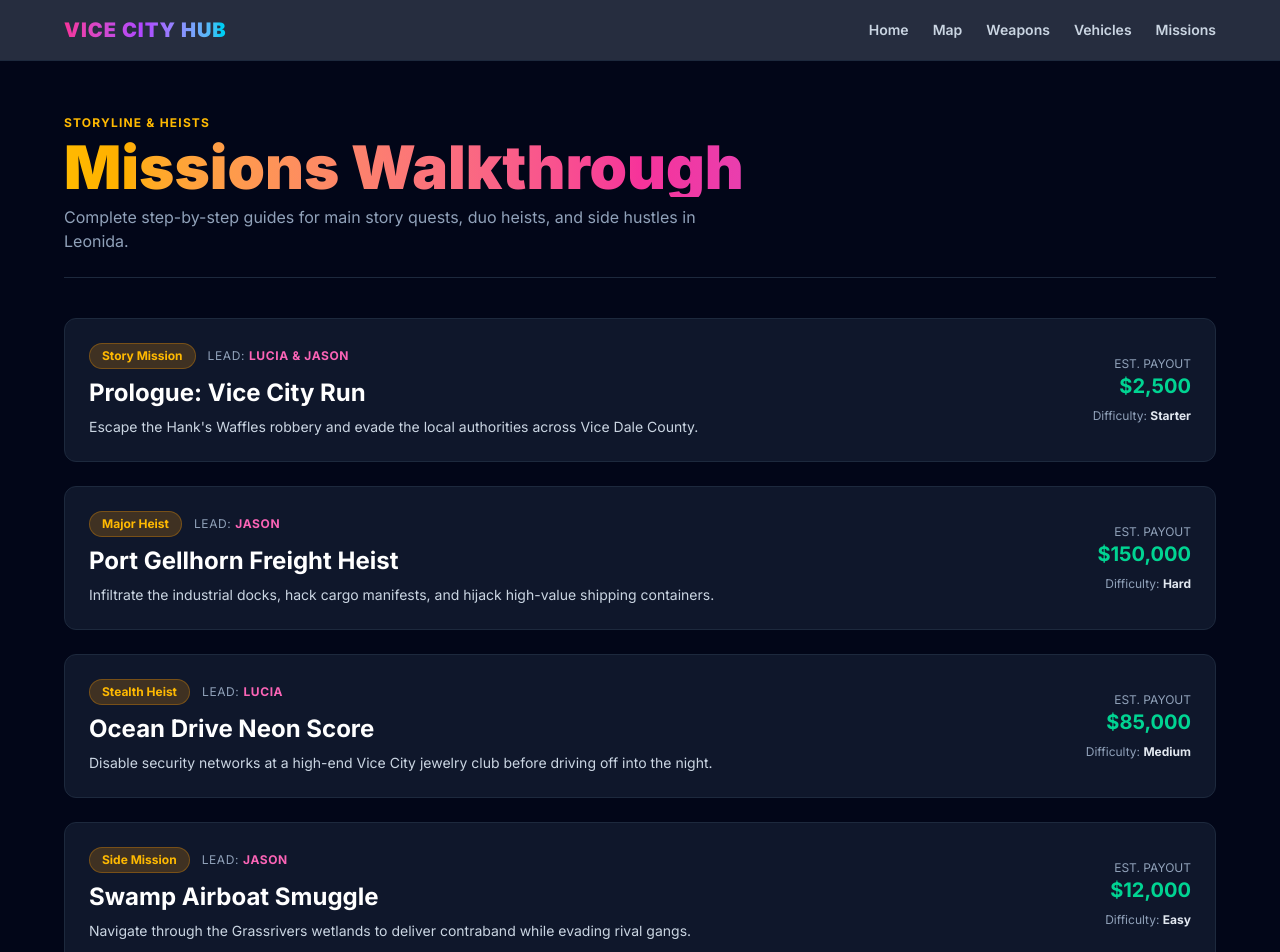
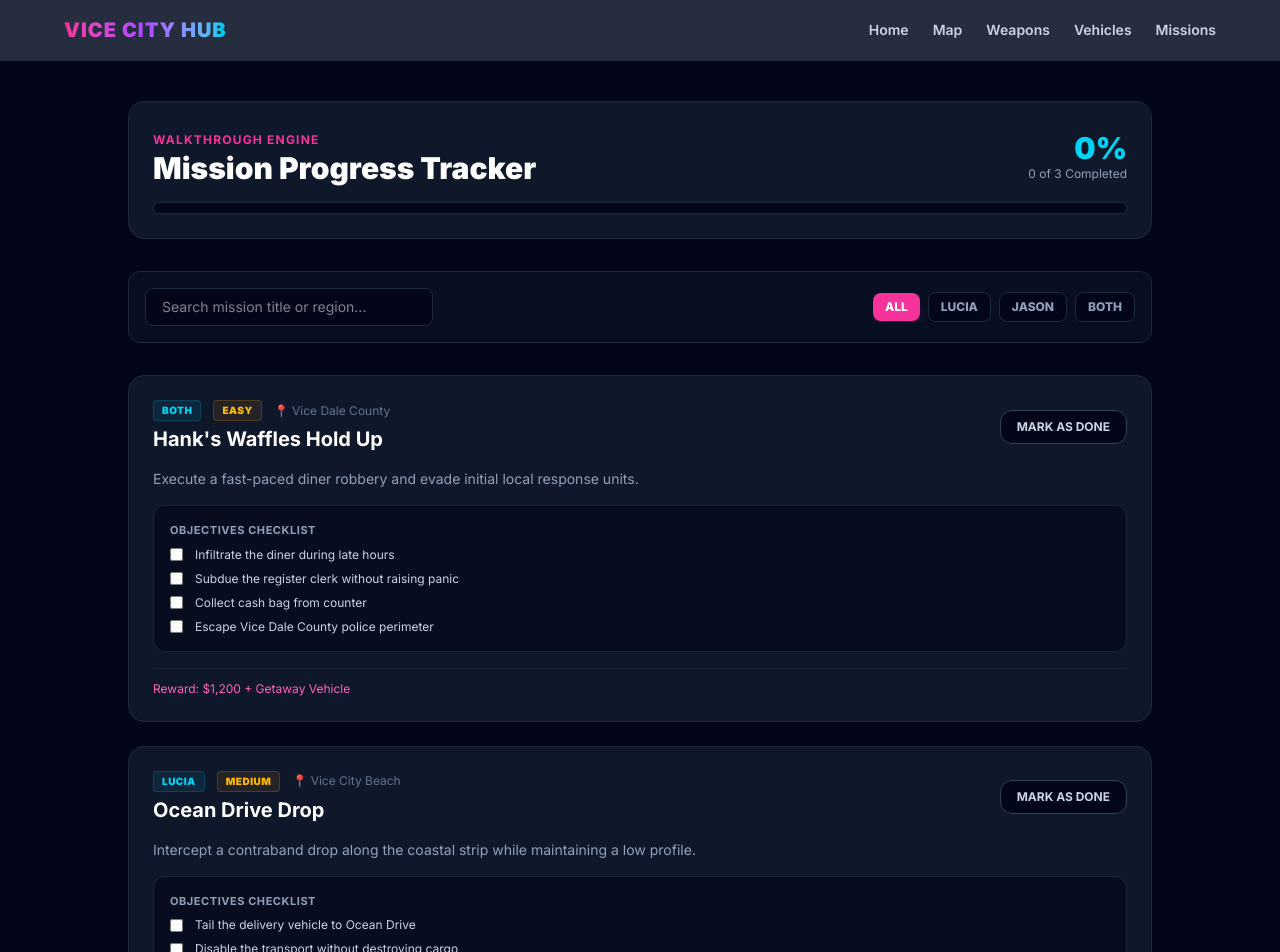
Before and after one commit to chegehjr29-lab/gta6-walkthrough, a Next.js app: page /missions in a window 1280 px wide. Shown: the top 952 px of the page. Built offline with nearby package versions, Linux system fonts and the light colour scheme.

Commit message:
Add persistent mission tracker with search and checklist state

```diff
--- a/app/missions/page.tsx
+++ b/app/missions/page.tsx
@@ -1,82 +1,191 @@
-import React from 'react';
+'use client';
+
+import React, { useState, useEffect, useMemo } from 'react';
+import missionsData from '../../data/missions.json';
+
+interface Mission {
+  id: string;
+  title: string;
+  protagonist: string;
+  region: string;
+  difficulty: string;
+  reward: string;
+  summary: string;
+  tasks: string[];
+}
 
 export default function MissionsPage() {
-  const missions = [
-    {
-      title: "Prologue: Vice City Run",
-      character: "Lucia & Jason",
-      type: "Story Mission",
-      difficulty: "Starter",
-      desc: "Escape the Hank's Waffles robbery and evade the local authorities across Vice Dale County.",
-      payout: "$2,500"
-    },
-    {
-      title: "Port Gellhorn Freight Heist",
-      character: "Jason",
-      type: "Major Heist",
-      difficulty: "Hard",
-      desc: "Infiltrate the industrial docks, hack cargo manifests, and hijack high-value shipping containers.",
-      payout: "$150,000"
-    },
-    {
-      title: "Ocean Drive Neon Score",
-      character: "Lucia",
-      type: "Stealth Heist",
-      difficulty: "Medium",
-      desc: "Disable security networks at a high-end Vice City jewelry club before driving off into the night.",
-      payout: "$85,000"
-    },
-    {
-      title: "Swamp Airboat Smuggle",
-      character: "Jason",
-      type: "Side Mission",
-      difficulty: "Easy",
-      desc: "Navigate through the Grassrivers wetlands to deliver contraband while evading rival gangs.",
-      payout: "$12,000"
-    }
-  ];
+  const [search, setSearch] = useState('');
+  const [filterProtagonist, setFilterProtagonist] = useState('All');
+  const [completedMissions, setCompletedMissions] = useState<Record<string, boolean>>({});
+  const [completedTasks, setCompletedTasks] = useState<Record<string, boolean>>({});
+
+  // Load saved progress from localStorage on start
+  useEffect(() => {
+    const savedMissions = localStorage.getItem('gta6_completed_missions');
+    const savedTasks = localStorage.getItem('gta6_completed_tasks');
+    if (savedMissions) setCompletedMissions(JSON.parse(savedMissions));
+    if (savedTasks) setCompletedTasks(JSON.parse(savedTasks));
+  }, []);
+
+  // Toggle mission completion & persist to storage
+  const toggleMission = (id: string) => {
+    const updated = { ...completedMissions, [id]: !completedMissions[id] };
+    setCompletedMissions(updated);
+    localStorage.setItem('gta6_completed_missions', JSON.stringify(updated));
+  };
+
+  // Toggle sub-task completion & persist to storage
+  const toggleTask = (taskId: string) => {
+    const updated = { ...completedTasks, [taskId]: !completedTasks[taskId] };
+    setCompletedTasks(updated);
+    localStorage.setItem('gta6_completed_tasks', JSON.stringify(updated));
+  };
+
+  // Dynamic search and filter logic
+  const filteredMissions = useMemo(() => {
+    return (missionsData as Mission[]).filter((m) => {
+      const matchesSearch = m.title.toLowerCase().includes(search.toLowerCase()) ||
+                            m.region.toLowerCase().includes(search.toLowerCase());
+      const matchesProtagonist = filterProtagonist === 'All' || m.protagonist === filterProtagonist;
+      return matchesSearch && matchesProtagonist;
+    });
+  }, [search, filterProtagonist]);
+
+  // Compute progress percentage dynamically
+  const totalMissions = missionsData.length;
+  const completedCount = Object.values(completedMissions).filter(Boolean).length;
+  const progressPercent = Math.round((completedCount / totalMissions) * 100) || 0;
 
   return (
-    <div className="min-h-screen bg-slate-950 text-white p-6 md:p-12 font-sans">
-      <div className="max-w-6xl mx-auto">
-        <header className="mb-10 text-center md:text-left border-b border-slate-800 pb-6">
-          <span className="text-xs uppercase tracking-widest text-amber-400 font-bold">Storyline & Heists</span>
-          <h1 className="text-4xl md:text-6xl font-black text-transparent bg-clip-text bg-gradient-to-r from-amber-400 via-pink-500 to-purple-500 mt-1">
-            Missions Walkthrough
-          </h1>
-          <p className="text-slate-400 mt-2 max-w-2xl">
-            Complete step-by-step guides for main story quests, duo heists, and side hustles in Leonida.
-          </p>
+    <div className="min-h-screen bg-slate-950 text-white p-4 md:p-10 font-sans">
+      <div className="max-w-5xl mx-auto space-y-8">
+
+        {/* Progress Header */}
+        <header className="bg-slate-900 border border-slate-800 rounded-2xl p-6 space-y-4">
+          <div className="flex flex-col md:flex-row md:items-center justify-between gap-4">
+            <div>
+              <span className="text-xs font-bold text-pink-500 uppercase tracking-widest">Walkthrough Engine</span>
+              <h1 className="text-3xl font-black text-white">Mission Progress Tracker</h1>
+            </div>
+            <div className="text-right">
+              <span className="text-3xl font-black text-cyan-400">{progressPercent}%</span>
+              <p className="text-xs text-slate-400">{completedCount} of {totalMissions} Completed</p>
+            </div>
+          </div>
+
+          <div className="w-full bg-slate-950 rounded-full h-3 overflow-hidden border border-slate-800">
+            <div
+              className="bg-gradient-to-r from-pink-500 to-cyan-400 h-full transition-all duration-500"
+              style={{ width: `${progressPercent}%` }}
+            />
+          </div>
         </header>
 
+        {/* Search & Filter Bar */}
+        <div className="flex flex-col sm:flex-row gap-4 justify-between items-center bg-slate-900/50 p-4 border border-slate-800 rounded-xl">
+          <input
+            type="text"
+            placeholder="Search mission title or region..."
+            value={search}
+            onChange={(e) => setSearch(e.target.value)}
+            className="w-full sm:w-72 bg-slate-950 border border-slate-800 rounded-lg px-4 py-2 text-sm text-white focus:outline-none focus:border-cyan-400"
+          />
+
+          <div className="flex items-center space-x-2 w-full sm:w-auto overflow-x-auto">
+            {['All', 'Lucia', 'Jason', 'Both'].map((p) => (
+              <button
+                key={p}
+                onClick={() => setFilterProtagonist(p)}
+                className={`px-3 py-1.5 rounded-lg text-xs font-extrabold uppercase transition-all ${
+                  filterProtagonist === p
+                    ? 'bg-pink-500 text-white shadow-lg shadow-pink-500/20'
+                    : 'bg-slate-950 text-slate-400 border border-slate-800 hover:text-white'
+                }`}
+              >
+                {p}
+              </button>
+            ))}
+          </div>
+        </div>
+
+        {/* Mission Cards List */}
         <div className="space-y-6">
-          {missions.map((mission, idx) => (
-            <div key={idx} className="bg-slate-900 border border-slate-800 rounded-xl p-6 hover:border-amber-400/50 transition-all flex flex-col md:flex-row justify-between md:items-center gap-4">
-              <div className="space-y-2">
-                <div className="flex items-center space-x-3">
-                  <span className="bg-amber-500/20 text-amber-400 text-xs font-bold px-3 py-1 rounded-full border border-amber-500/30">
-                    {mission.type}
+          {filteredMissions.map((m) => {
+            const isCompleted = !!completedMissions[m.id];
+
+            return (
+              <div
+                key={m.id}
+                className={`border rounded-2xl p-6 transition-all ${
+                  isCompleted
+                    ? 'bg-slate-900/40 border-emerald-500/30 opacity-75'
+                    : 'bg-slate-900 border-slate-800 hover:border-slate-700'
+                }`}
+              >
+                <div className="flex flex-col sm:flex-row sm:items-center justify-between gap-4 mb-4">
+                  <div>
+                    <div className="flex items-center space-x-3 mb-1">
+                      <span className="text-[10px] font-black uppercase tracking-wider px-2 py-0.5 rounded bg-cyan-500/10 text-cyan-400 border border-cyan-500/20">
+                        {m.protagonist}
+                      </span>
+                      <span className="text-[10px] font-black uppercase tracking-wider px-2 py-0.5 rounded bg-amber-500/10 text-amber-400 border border-amber-500/20">
+                        {m.difficulty}
+                      </span>
+                      <span className="text-xs text-slate-500 font-mono">📍 {m.region}</span>
+                    </div>
+                    <h2 className="text-xl font-bold text-white">{m.title}</h2>
+                  </div>
+
+                  <button
+                    onClick={() => toggleMission(m.id)}
+                    className={`px-4 py-2 rounded-xl text-xs font-bold uppercase transition-all ${
+                      isCompleted
+                        ? 'bg-emerald-500/20 text-emerald-400 border border-emerald-500/40'
+                        : 'bg-slate-950 border border-slate-700 text-slate-300 hover:border-pink-500'
+                    }`}
+                  >
+                    {isCompleted ? '✓ Completed' : 'Mark as Done'}
+                  </button>
+                </div>
+
+                <p className="text-sm text-slate-400 mb-4">{m.summary}</p>
+
+                <div className="bg-slate-950/60 border border-slate-800/80 rounded-xl p-4 space-y-2">
+                  <span className="text-[11px] font-bold text-slate-400 uppercase tracking-wider block mb-2">
+                    Objectives Checklist
                   </span>
-                  <span className="text-xs text-slate-400 uppercase tracking-wider">
-                    Lead: <strong className="text-pink-400">{mission.character}</strong>
-                  </span>
+                  {m.tasks.map((task, idx) => {
+                    const taskKey = `${m.id}_task_${idx}`;
+                    const isTaskDone = !!completedTasks[taskKey];
+
+                    return (
+                      <label
+                        key={idx}
+                        className="flex items-center space-x-3 text-xs text-slate-300 cursor-pointer hover:text-white"
+                      >
+                        <input
+                          type="checkbox"
+                          checked={isTaskDone}
+                          onChange={() => toggleTask(taskKey)}
+                          className="rounded border-slate-700 bg-slate-900 text-pink-500 focus:ring-0"
+                        />
+                        <span className={isTaskDone ? 'line-through text-slate-500' : ''}>
+                          {task}
+                        </span>
+                      </label>
+                    );
+                  })}
                 </div>
-                <h2 className="text-2xl font-bold text-white">{mission.title}</h2>
-                <p className="text-slate-300 text-sm max-w-2xl">{mission.desc}</p>
+
+                <div className="mt-4 pt-3 border-t border-slate-800/60 text-xs font-mono text-pink-400">
+                  Reward: {m.reward}
+                </div>
               </div>
+            );
+          })}
+        </div>
 
-              <div className="flex md:flex-col items-start md:items-end justify-between border-t md:border-t-0 border-slate-800 pt-4 md:pt-0 min-w-[140px]">
-                <div className="text-left md:text-right">
-                  <span className="block text-xs text-slate-400 uppercase">Est. Payout</span>
-                  <span className="text-xl font-bold text-emerald-400">{mission.payout}</span>
-                </div>
-                <span className="text-xs text-slate-400 md:mt-2">
-                  Difficulty: <strong className="text-slate-200">{mission.difficulty}</strong>
-                </span>
-              </div>
-            </div>
-          ))}
-        </div>
       </div>
     </div>
   );
--- /dev/null
+++ b/data/missions.json
@@ -0,0 +1,47 @@
+[
+  {
+    "id": "m1",
+    "title": "Hank's Waffles Hold Up",
+    "protagonist": "Both",
+    "region": "Vice Dale County",
+    "difficulty": "Easy",
+    "reward": "$1,200 + Getaway Vehicle",
+    "summary": "Execute a fast-paced diner robbery and evade initial local response units.",
+    "tasks": [
+      "Infiltrate the diner during late hours",
+      "Subdue the register clerk without raising panic",
+      "Collect cash bag from counter",
+      "Escape Vice Dale County police perimeter"
+    ]
+  },
+  {
+    "id": "m2",
+    "title": "Ocean Drive Drop",
+    "protagonist": "Lucia",
+    "region": "Vice City Beach",
+    "difficulty": "Medium",
+    "reward": "$4,500 + Ocean Drive Safehouse",
+    "summary": "Intercept a contraband drop along the coastal strip while maintaining a low profile.",
+    "tasks": [
+      "Tail the delivery vehicle to Ocean Drive",
+      "Disable the transport without destroying cargo",
+      "Secure contraband and clear heat",
+      "Store cargo at safehouse garage"
+    ]
+  },
+  {
+    "id": "m3",
+    "title": "Port Gellhorn Heist Prep",
+    "protagonist": "Jason",
+    "region": "Port Gellhorn",
+    "difficulty": "Hard",
+    "reward": "Heavy Equipment Unlocked",
+    "summary": "Procure tactical gear and security passcodes for the upcoming container yard run.",
+    "tasks": [
+      "Hack terminal at Port Gellhorn administrative building",
+      "Steal flatbed transport truck",
+      "Lose level 3 police pursuit",
+      "Stash equipment at Everglades hideout"
+    ]
+  }
+]
```
